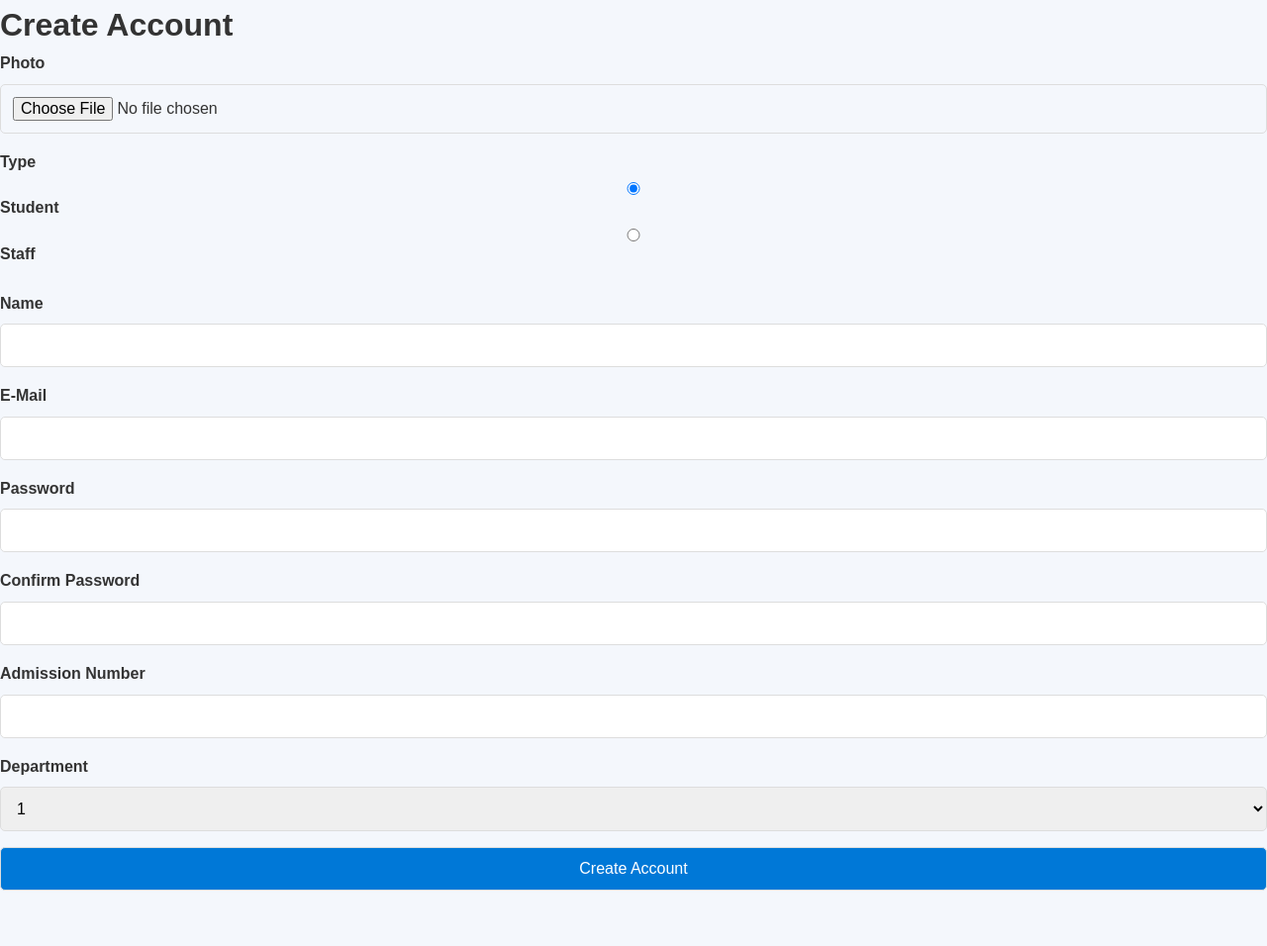
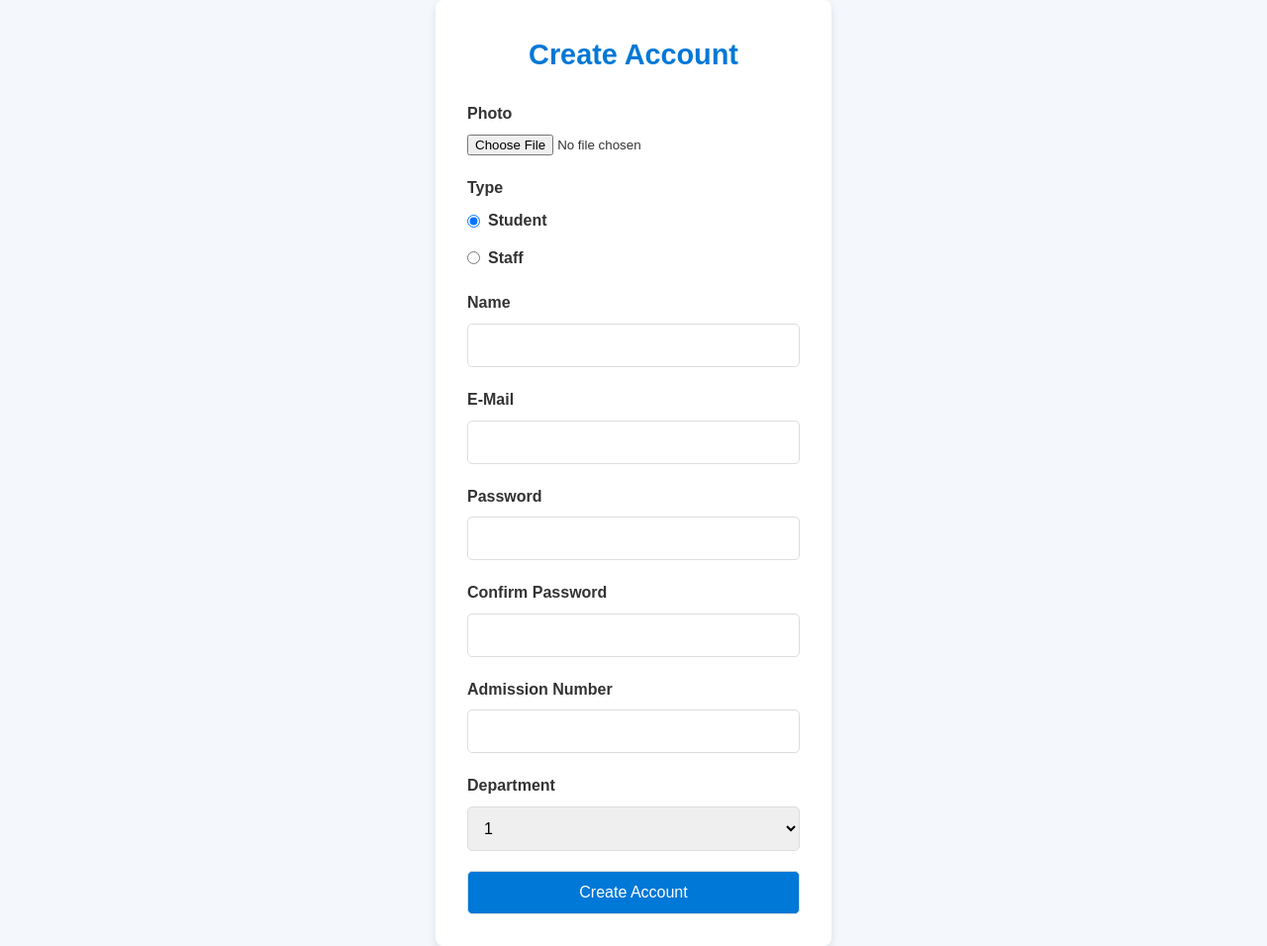
Before and after one commit to KiwiBlock97/Project, a Python web app: template project/templates/create.html in a window 1280 px wide. Shown: the whole page at 99% size. Before the commit the page ends 900 px from the top, so only its background shows below. Run offline with Jinja, Linux system fonts and the light colour scheme; the template is opened without the code that fills it: most values are stand-ins (such as "Sample title", 1, 10 or a date in 2020).

Commit message:
Updated Sign Up Page

```diff
--- a/project/templates/create.html
+++ b/project/templates/create.html
@@ -4,7 +4,7 @@
     <meta charset="UTF-8">
     <meta name="viewport" content="width=device-width, initial-scale=1.0">
     <title>Signup</title>
-    <link rel="stylesheet" href="/static/styles/global.css">
+    <link rel="stylesheet" href="/static/styles/create.css">
 </head>
 <body>
     <div class="signup-container">
@@ -18,12 +18,18 @@
             <div class="form-group">
                 <label class="form-label">Type</label>
                 <div class="form-radio-group">
-                    <input type="radio" id="student" name="user-type" value="Student" checked onclick="toggleFields()">
-                    <label for="student">Student</label>
-                    <input type="radio" id="staff" name="user-type" value="Staff" onclick="toggleFields()">
-                    <label for="staff">Staff</label>
+                    <div>
+                        <input type="radio" id="student" name="user-type" value="Student" checked onclick="toggleFields()">
+                        <label for="student">Student</label>
+                    </div>
+                    <div>
+                        <input type="radio" id="staff" name="user-type" value="Staff" onclick="toggleFields()">
+                        <label for="staff">Staff</label>
+                    </div>
                 </div>
             </div>
+
+
 
             <div class="form-group">
                 <label for="name" class="form-label">Name</label>
@@ -59,7 +65,7 @@
                 </select>
             </div>
 
-            <button type="button" id="submit" class="form-button">Create Account</button>
+            <button type="submit" id="submit" class="form-button">Create Account</button>
         </form>
     </div>
 
--- /dev/null
+++ b/project/templates/styles/create.css
@@ -0,0 +1,122 @@
+/* General Reset */
+* {
+    margin: 0;
+    padding: 0;
+    box-sizing: border-box;
+    font-family: Arial, sans-serif;
+}
+
+body {
+    background-color: #f4f7fc;
+    color: #333;
+    line-height: 1.6;
+    display: flex;
+    justify-content: center;
+    align-items: center;
+    min-height: 100vh;
+    margin: 0;
+}
+
+/* Sign-Up Container */
+.signup-container {
+    max-width: 400px;
+    width: 100%;
+    padding: 2rem;
+    background-color: white;
+    border-radius: 8px;
+    box-shadow: 0 4px 8px rgba(0, 0, 0, 0.1);
+}
+
+.signup-title {
+    font-size: 1.8rem;
+    font-weight: bold;
+    color: #0078D7;
+    margin-bottom: 1.5rem;
+    text-align: center;
+}
+
+/* Form Styling */
+form {
+    display: flex;
+    flex-direction: column;
+    gap: 1.25rem;
+}
+
+.form-group {
+    display: flex;
+    flex-direction: column;
+    gap: 0.5rem;
+}
+
+label {
+    font-weight: bold;
+    color: #333;
+}
+
+input[type="text"],
+input[type="email"],
+input[type="password"],
+select {
+    width: 100%;
+    padding: 0.75rem;
+    font-size: 1rem;
+    border: 1px solid #ddd;
+    border-radius: 5px;
+}
+
+input:focus {
+    outline: 2px solid #0078D7;
+    border-color: #0078D7;
+}
+
+/* Radio Buttons */
+.form-radio-group {
+    display: flex;
+    flex-direction: column;
+    gap: 0.75rem;
+}
+
+.form-radio-group div {
+    display: flex;
+    align-items: center;
+    gap: 0.5rem;
+}
+
+input[type="radio"] {
+    margin: 0;
+}
+
+/* Additional Styling */
+.signup-footer {
+    margin-top: 1.5rem;
+    text-align: center;
+    font-size: 0.9rem;
+    color: #555;
+}
+
+.signup-footer a {
+    color: #0078D7;
+    text-decoration: none;
+}
+
+.signup-footer a:hover {
+    text-decoration: underline;
+}
+
+form button {
+    padding: 0.75rem;
+    border: 1px solid #ddd;
+    border-radius: 5px;
+    font-size: 1rem;
+}
+
+form button {
+    background-color: #0078D7;
+    color: white;
+    cursor: pointer;
+    transition: background 0.3s ease;
+}
+
+form button:hover {
+    background-color: #0056b3;
+}
```
